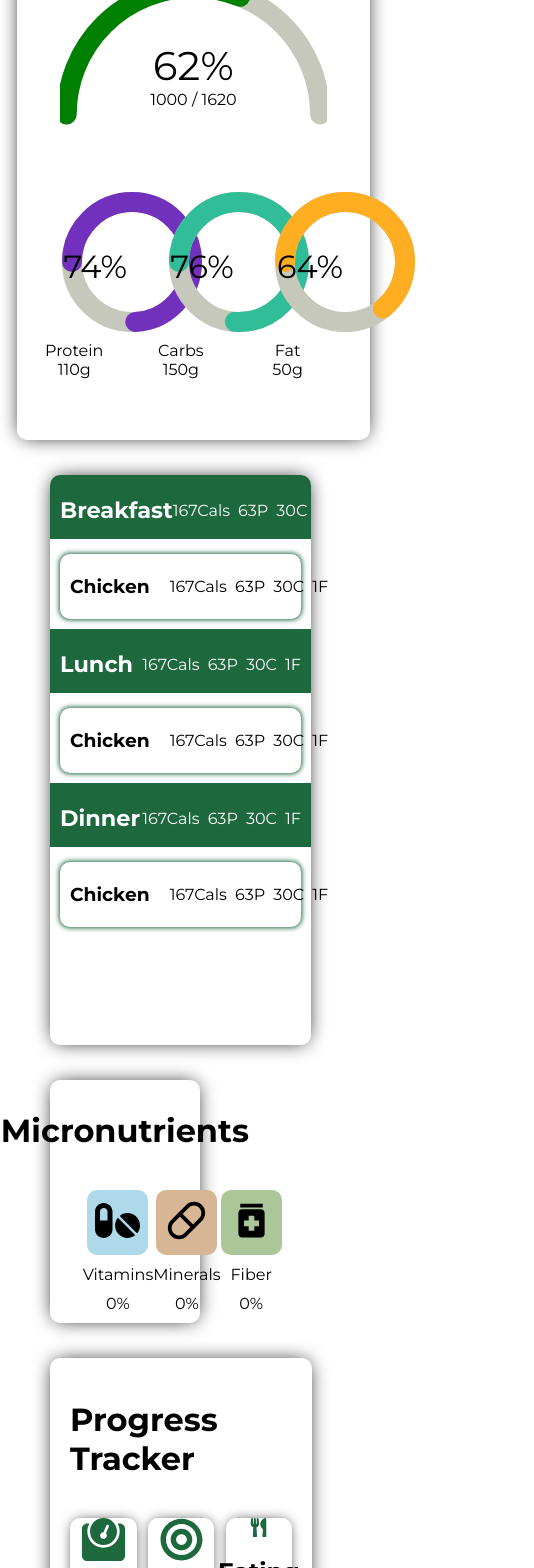
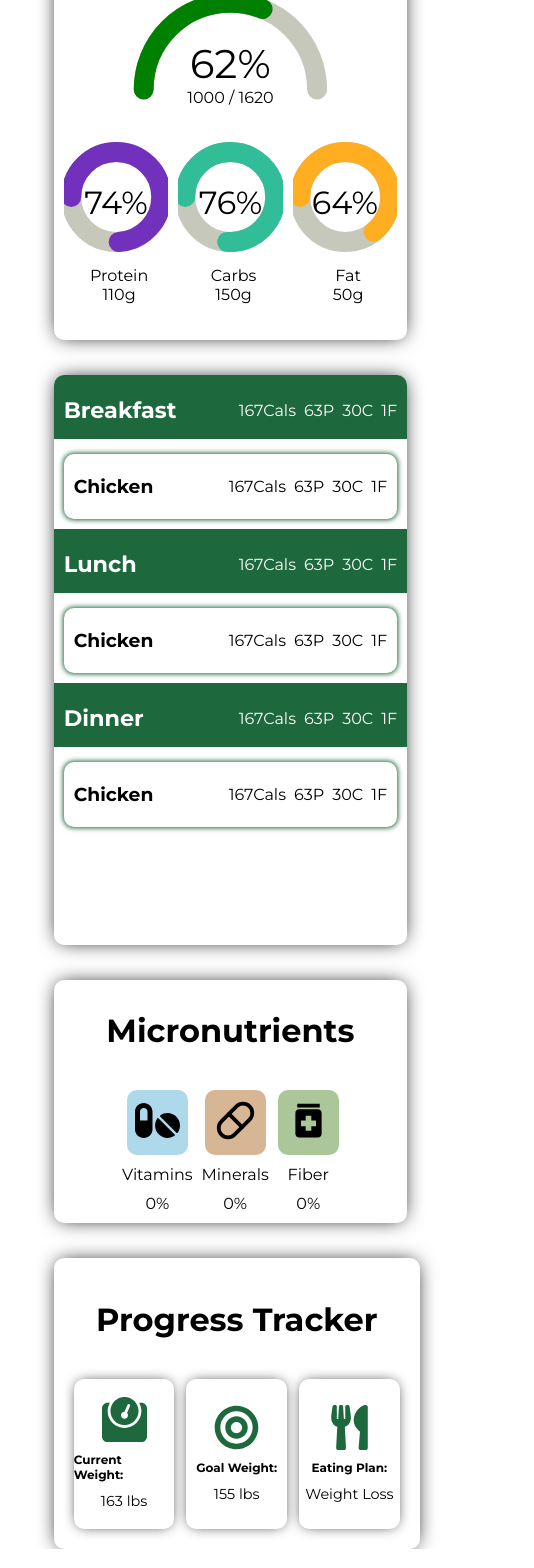
Before and after one commit to bwojj/nutrition-tracking, a React (Vite) app in the folder frontend/nutrition-front-end/: page / in a window 390 px wide. Shown: the part 260-1828 px from the top of the page, 534 px wide, since content can reach past the window. Built offline with nearby package versions, Linux system fonts and the light colour scheme.

Commit message:
Added more responsiveness, not fully complete

```diff
--- a/frontend/nutrition-front-end/src/Calories.jsx
+++ b/frontend/nutrition-front-end/src/Calories.jsx
@@ -3,7 +3,7 @@ import Macro from './Macros';
 import { useEffect, useState } from 'react';
 
 function Calories() {
-  const r = 190;
+  const r = window.innerWidth >= 1378 ? 190 : 130;
   const cx = 200;
   const cy = 210;
 
--- a/frontend/nutrition-front-end/src/Macros.jsx
+++ b/frontend/nutrition-front-end/src/Macros.jsx
@@ -2,8 +2,10 @@ import './assets/Macro.css'
 import {useEffect, useState } from 'react';
 
 function Macro(props){
+    const radius = window.innerWidth >= 1378 ? 60 : 45;
 
-    const circumfrence = 2 * Math.PI * 60;
+
+    const circumfrence = 2 * Math.PI * radius;
     let progress = 0;
     const targetProgress = (Number(props.amount) / Number(props.goal)) * 100;
 
@@ -30,15 +32,15 @@ function Macro(props){
 
     return(
         <div className="macro-container">
-            <svg>
-                <circle className="circle" r="60" cx="37%" cy="50%" fill="none" stroke="#c6c8bb" strokeWidth={20}/>
-                <circle className="progress-circle" r="60" cx="37%" cy="50%" fill="none" stroke={props.color} strokeWidth={20}
+            <svg className="macro-circles">
+                <circle className="circle" r={radius} cx="50%" cy="50%" fill="none" stroke="#c6c8bb" strokeWidth={20}/>
+                <circle className="progress-circle" r={radius} cx="50%" cy="50%" fill="none" stroke={props.color} strokeWidth={20}
                 style={{
                     strokeDasharray: circumfrence,
                     strokeDashoffset: offset,
                     strokeLinecap: 'round',
                     transform: 'rotate(-180deg)',
-                    transformOrigin: '37% 50%',
+                    transformOrigin: '50% 50%',
                     transition: "stroke-dash-offset 0.5s ease",
                 }}/>
             </svg>
--- a/frontend/nutrition-front-end/src/assets/Calories.css
+++ b/frontend/nutrition-front-end/src/assets/Calories.css
@@ -8,6 +8,7 @@
     align-items: center;
     box-shadow: 0px 0px 20px -4px black;
     border-radius: 10px;
+    position: relative;
 }
 .calorie-number-ratio{
     display: flex;
@@ -28,27 +29,30 @@
     align-items: center;
     width: 100%;
     margin-top: -50px;
-    margin-right: 25px;
 }
 .macro-name-amount{
     display: flex;
     flex-direction: column;
     align-items: center;
 }
+.calorie-progress{
+    width: 100%;
+}
 
-@media(max-width: 650px){
+@media(max-width: 970px){
     .calories{
         width: 90%;
         position: relative;
-        left: -9%;
+        left: 1%;
+        height: 450px;
     }
     .calorie-progress{
         width: 80%;
-        margin-top: -50px;
+        margin-top: -75px;
         stroke-linecap: round;
     }
     .calorie-number-ratio{
-        top: 30%;
+        top: 36%;
     }
     .calorie-number{
         font-size: 2.5rem;
@@ -56,4 +60,13 @@
     .calorie-ratio{
         font-size: 1rem;
     }
+    .macros{
+        margin-top: -90px;
+        gap: 10px;
+    }
+    .macro-name-amount{
+        position: relative;
+        left: 4%;
+        margin-top: -10px;
+    }
 }
--- a/frontend/nutrition-front-end/src/assets/Macro.css
+++ b/frontend/nutrition-front-end/src/assets/Macro.css
@@ -6,11 +6,22 @@
 }
 .macro-percentage{
     position: absolute;
-    top: 30%;
-    left: 40%;
+    left: 50%;
+    top: 50%;
+    transform: translate(-50%, -100%);
     font-size: 2rem;
+}
+.macro-name-amount{
+    position: relative;
+    left: 3%;
+}
+.macro-circles{
+    width: 100%;
 }
 .progress-circle{
     transform: rotate(-180deg);
     transform-origin: 37% 50%;
 }
+.macro-circles{
+    position: relative;
+}
--- a/frontend/nutrition-front-end/src/assets/MainBox.css
+++ b/frontend/nutrition-front-end/src/assets/MainBox.css
@@ -8,6 +8,7 @@
     border-radius: 10px;
     padding: 50px;
     gap: 35px;
+    padding-bottom: 50px;
 }
 .top-main{
     display: flex;
@@ -18,7 +19,7 @@
     gap: 35px;
 }
 
-@media(max-width: 600px){
+@media(max-width: 970px){
     .top-main, .bottom-main{
         flex-direction: column;
     }
--- a/frontend/nutrition-front-end/src/assets/Meals.css
+++ b/frontend/nutrition-front-end/src/assets/Meals.css
@@ -5,3 +5,10 @@
     border-radius: 10px;
     box-shadow: 0px 0px 20px -4px black;
 }
+@media(max-width: 970px){
+    .meals{
+        width: 90%;
+        position: relative;
+        left: 1%;
+    }
+}
--- a/frontend/nutrition-front-end/src/assets/Micronutrients.css
+++ b/frontend/nutrition-front-end/src/assets/Micronutrients.css
@@ -28,3 +28,11 @@
 .micro-title{
     margin-bottom: 40px;
 }
+
+@media(max-width: 970px){
+    .micronutrient-box{
+        width: 90%;
+        position: relative;
+        left: 1%;
+    }
+}
--- a/frontend/nutrition-front-end/src/assets/Progress.css
+++ b/frontend/nutrition-front-end/src/assets/Progress.css
@@ -31,3 +31,24 @@
     margin-top: -15px;
     font-size: 1.2rem;
 }
+
+@media(max-width: 970px){
+    .progress-container{
+        width: 88%;
+        position: relative;
+        left: 1%;
+    }
+    .tracking-title{
+        font-size: 12px;
+        margin-bottom: 25px;
+    }
+    .progress-data{
+        font-size: 0.9rem;
+    }
+    .icon-info{
+        width: 35%;
+    }
+    .tracking-icons{
+        gap: 12px;
+    }
+}
```
